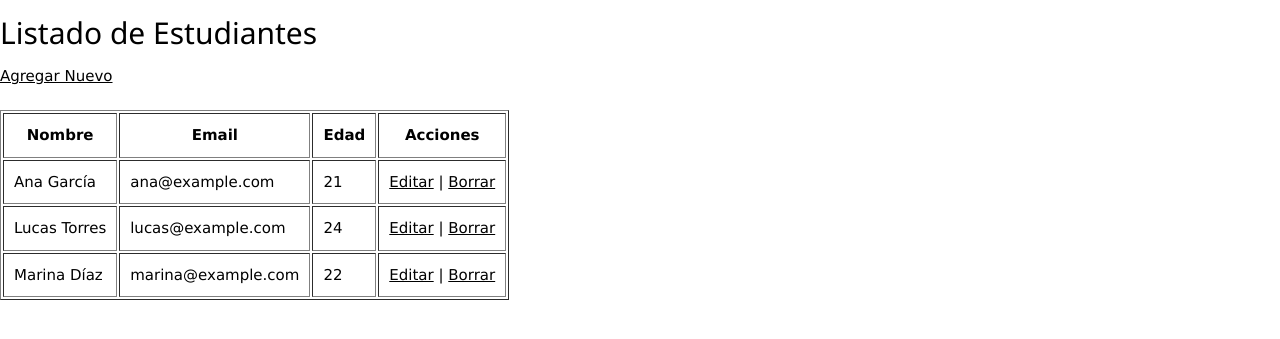
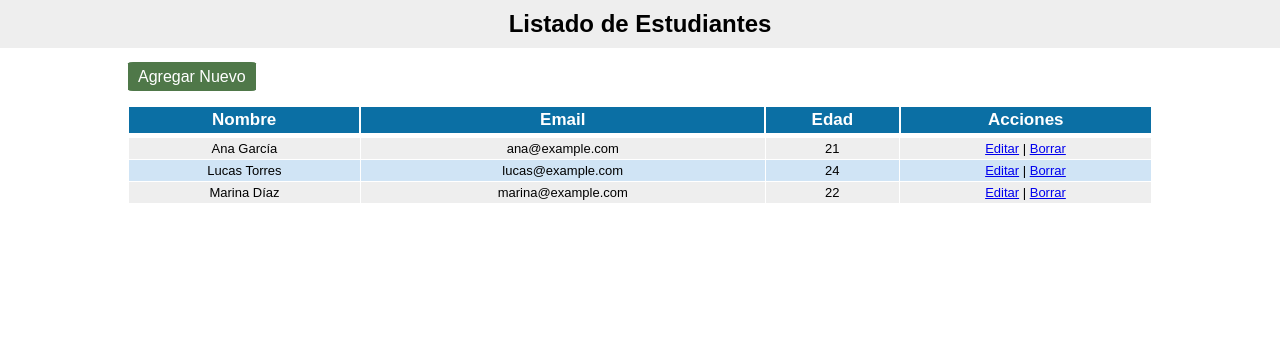
Before and after one commit to JuanMartinCoder/ProyectoCrud, a PHP site: page / in a window 1280 px wide. Shown: the top 339 px of the page. Run offline with PHP 8.4, Linux system fonts and the light colour scheme; data comes from the database, SQL or seed files in the repository.

Commit message:
Change styles for the Main Page; To-Do: other pages

```diff
--- a/index.php
+++ b/index.php
@@ -1,41 +1,29 @@
+<!DOCTYPE html>
+<html lang='es'>
+  <head>
+    <meta charset='UTF-8'>
+    <link rel='stylesheet' type="text/css" href='style.css'>
+  </head>
+
+  <body>
+    <h2>Listado de Estudiantes</h2>
+
+    <main>
+    <p class="addStudent">
+      <a href='handlers/insert.php'>Agregar Nuevo</a>
+    </p>
+
     <?php
-/**
- * Este es el script por donde comienza el sitio, el nombre index.php
- * es una convención estándar como puede serlo index.html
- */
 
-/**
- * Al principio se incluye el archivo de configuración, que en este caso no es
- * una mala práctica porque está muy bien tener la conexión a la base de datos
- * en un solo lugar.
- */
+    // No hay necesidad de usar echo para renderizar cada etiqueta HTML, simplemente se
+    // puede meter PHP dentro de HTML, de esta forma queda mas prolijo
     include 'config.php';
 
-/**
- * uso el objeto connection para ejecutar una consulta
- * a la base de datos.
- * query es una función("método")
- */
     $result = $connection->query("SELECT * FROM students");
 
-/**
- * Con echo mostramos por "pantalla" (navegador web)
- * el html al cliente.
- */
-echo "<!DOCTYPE html>";
-echo "<html lang='es'>";
-echo "<head>";
-echo "<meta charset='UTF-8'>";
-echo "<link rel='stylesheet' href='style.css'>";
-echo "</head>";
-
-echo "<body>";
-echo "<h2>Listado de Estudiantes</h2>";
-echo "<a href='handlers/insert.php'>Agregar Nuevo</a><br><br>";
-
     if ($result->num_rows > 0) {
-    echo "<table border='1' cellpadding='10'>";
-    echo "<tr><th>Nombre</th><th>Email</th><th>Edad</th><th>Acciones</th></tr>";
+      echo '<table class="table">';
+      echo "<thead><tr><th>Nombre</th><th>Email</th><th>Edad</th><th>Acciones</th></tr></thead>";
       while ($row = $result->fetch_assoc()) {
         echo "<tr>
                 <td>{$row['fullname']}</td>
@@ -51,6 +39,7 @@ if ($result->num_rows > 0) {
     } else {
       echo "No hay estudiantes cargados.";
     }
-echo "</body>";
-echo "</html>";
     ?>
+    </main>
+  </body>
+</html>
--- a/style.css
+++ b/style.css
@@ -1,8 +1,68 @@
-/* table {
-    border-collapse: collapse;
+* {
+  box-sizing: border-box;
+  margin: 0;
+  font-family: Arial, Helvetica, sans-serif;
+
 }
-th, td {
-    padding: 10px;
-} */
 
+
+h2 {
+  text-align: center;
+  background-color: #EEEEEE;
+  color: #B6FA4;
+  padding: 10px 0;
+}
+
+.addStudent {
+  padding: 10px 0;
+  margin:10px 0;
+}
+
+.addStudent a{
+  background-color: #4F7849;
+  color:#fff;
+  border: 1px solid #4F7849;
+  border-radius: 5%;
+  padding: 5px 9px;
+  text-decoration: none;
+}
+
+main {
+  display: flex;
+  flex-direction: column;
+  width: 80%;
+  margin: auto;
+}
+
+table.table {
+  border: 1px solid #FFFFFF;
+  background-color: #EEEEEE;
+  width: 100%;
+  text-align: center;
+  border-collapse: collapse;
+}
+table.table td, table.table th {
+  border: 1px solid #FFFFFF;
+  padding: 3px 0px;
+}
+table.table tbody td {
+  font-size: 13px;
+}
+table.table tr:nth-child(even) {
+  background: #D0E4F5;
+}
+table.table thead {
+  background: #0B6FA4;
+  border-bottom: 5px solid #FFFFFF;
+}
+table.table thead th {
+  font-size: 17px;
+  font-weight: bold;
+  color: #FFFFFF;
+  text-align: center;
+  border-left: 2px solid #FFFFFF;
+}
+table.table thead th:first-child {
+  border-left: none;
+}
 @import url(w3.css);
```
Lines whose indentation alone changed are shown as unchanged.
